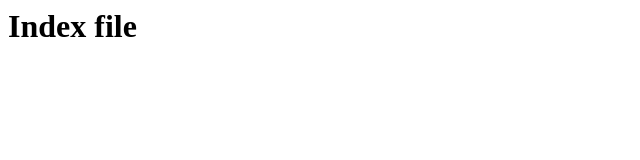
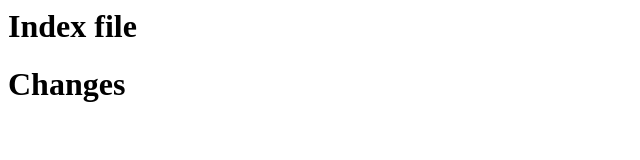
Before and after one commit to tanlxag012/git, a plain HTML site: page index.html in a window 1280 px wide. Shown: the whole page, without its empty margins (0-640 px from the left). Drawn offline with Linux system fonts and the light colour scheme.

Commit message:
Update index.html

```diff
--- a/index.html
+++ b/index.html
@@ -1 +1,2 @@
 <h1>Index file</h1>
+<h1>Changes</h1>
```
